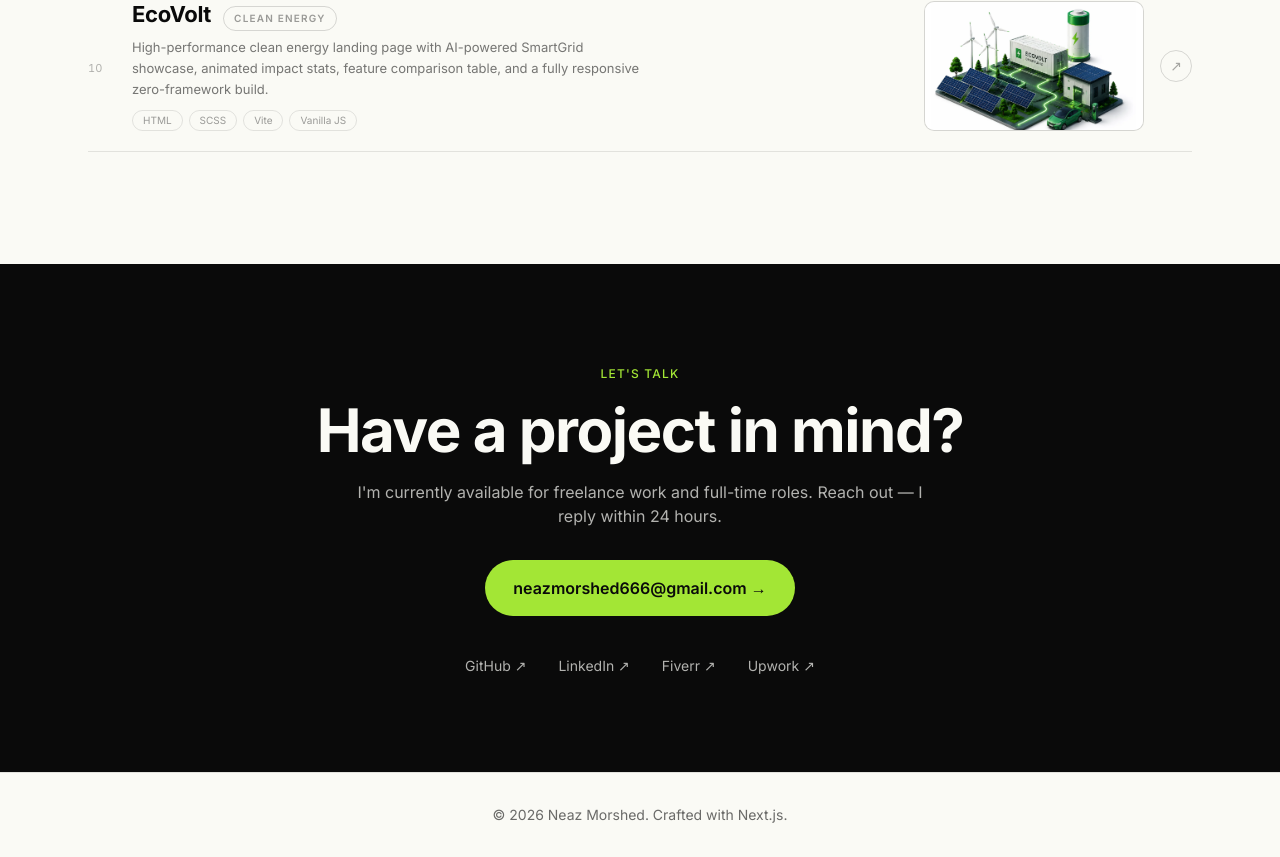
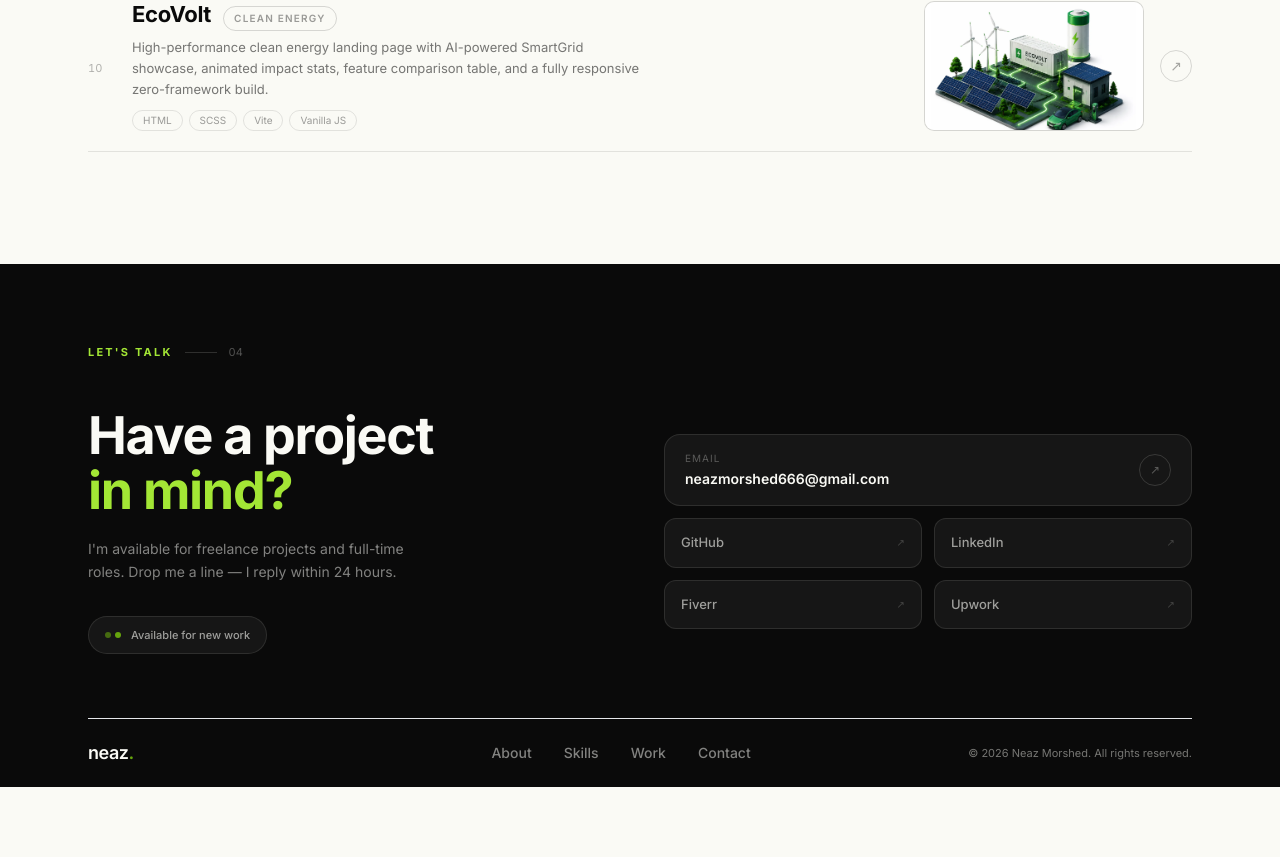
Before and after one commit to Neaz-mq/Neaz-Portfolio, a Next.js app: page / in a window 1280 px wide. Shown: the part 4774-5631 px from the top of the page. After the commit the page ends 5561 px from the top, so only its background shows below. Built offline with nearby package versions, Linux system fonts and the light colour scheme.

Commit message:
update footer

```diff
--- a/app/page.tsx
+++ b/app/page.tsx
@@ -4,6 +4,7 @@ import About from "@/components/About";
 import Skills from "@/components/Skills";
 import Projects from "@/components/Projects";
 import Contact from "@/components/Contact";
+import Footer from "@/components/Footer";
 
 export default function Page() {
   return (
@@ -14,9 +15,7 @@ export default function Page() {
       <Skills />
       <Projects />
       <Contact />
-      <footer className="border-t border-ink/10 py-8 text-center text-sm text-ink/60">
-        © {new Date().getFullYear()} Neaz Morshed. Crafted with Next.js.
-      </footer>
+      <Footer />
     </main>
   );
 }
--- a/components/Contact.tsx
+++ b/components/Contact.tsx
@@ -1,41 +1,87 @@
 export default function Contact() {
-  const links = [
+  const socials = [
     { label: "GitHub", href: "https://github.com/Neaz-mq" },
     { label: "LinkedIn", href: "https://linkedin.com/in/neaz-morshed" },
     { label: "Fiverr", href: "https://fiverr.com/neaztech" },
     { label: "Upwork", href: "https://upwork.com/neazmorshed" },
   ];
+
   return (
     <section id="contact" className="relative overflow-hidden bg-ink text-ivory">
+      {/* Dot grid */}
       <div className="dot-grid absolute inset-0 opacity-10" aria-hidden />
-      <div className="relative mx-auto max-w-6xl px-6 py-24 text-center">
-        <span className="text-xs font-medium uppercase tracking-widest text-limeglow">Let&apos;s talk</span>
-        <h2 className="mt-4 text-4xl md:text-6xl font-bold tracking-tight">
-          Have a project in mind?
+
+      {/* Top ambient glow */}
+      <div className="absolute top-0 left-1/2 -translate-x-1/2 w-[500px] h-[200px] bg-limeglow/8 blur-[100px] rounded-full pointer-events-none" />
+
+      <div className="relative mx-auto max-w-6xl px-6 pt-20 pb-16">
+
+        {/* Label row */}
+        <div className="flex items-center gap-3 mb-12">
+          <span className="text-[11px] font-bold uppercase tracking-[0.2em] text-limeglow">Let&apos;s talk</span>
+          <div className="w-8 h-px bg-ivory/15" />
+          <span className="text-[11px] text-ivory/30 tabular-nums">04</span>
+        </div>
+
+        <div className="grid md:grid-cols-2 gap-12 items-center">
+
+          {/* Left */}
+          <div>
+            <h2 className="text-[40px] md:text-[52px] font-bold tracking-tight leading-[1.05] mb-5">
+              Have a project<br />
+              <span className="text-limeglow">in mind?</span>
             </h2>
-        <p className="mt-5 mx-auto max-w-xl text-ivory/70">
-          I&apos;m currently available for freelance work and full-time roles. Reach out — I reply within 24 hours.
+            <p className="text-ivory/50 text-[14px] leading-relaxed max-w-xs mb-8">
+              I&apos;m available for freelance projects and full-time roles.
+              Drop me a line — I reply within 24 hours.
             </p>
+
+            {/* Availability badge */}
+            <div className="inline-flex items-center gap-2.5 rounded-full border border-ivory/10 bg-ivory/5 px-4 py-2.5">
+              <span className="flex gap-1">
+                <span className="w-1.5 h-1.5 rounded-full bg-lime animate-pulse" />
+                <span className="w-1.5 h-1.5 rounded-full bg-lime" />
+              </span>
+              <span className="text-[11px] font-medium text-ivory/60">Available for new work</span>
+            </div>
+          </div>
+
+          {/* Right — cards */}
+          <div className="flex flex-col gap-3">
+            {/* Email */}
             <a
               href="mailto:neazmorshed666@gmail.com"
-          className="mt-8 inline-flex items-center gap-2 rounded-full bg-limeglow px-7 py-4 text-base font-semibold text-ink hover:bg-ivory transition-colors"
+              className="group flex items-center justify-between gap-4 rounded-2xl border border-ivory/10 bg-ivory/5 hover:bg-ivory/8 hover:border-limeglow/30 px-5 py-4 transition-all duration-200"
             >
-          neazmorshed666@gmail.com →
+              <div>
+                <p className="text-[10px] uppercase tracking-widest text-ivory/30 mb-0.5">Email</p>
+                <p className="text-[14px] font-semibold text-ivory group-hover:text-limeglow transition-colors">
+                  neazmorshed666@gmail.com
+                </p>
+              </div>
+              <div className="w-8 h-8 rounded-full border border-ivory/15 flex items-center justify-center text-ivory/30 group-hover:bg-limeglow group-hover:text-ink group-hover:border-transparent transition-all duration-200 flex-shrink-0 text-xs">
+                ↗
+              </div>
             </a>
-        <ul className="mt-10 flex flex-wrap justify-center gap-x-8 gap-y-3 text-sm">
-          {links.map((l) => (
-            <li key={l.href}>
+
+            {/* Socials 2×2 */}
+            <div className="grid grid-cols-2 gap-3">
+              {socials.map((s) => (
                 <a
-                className="text-ivory/70 hover:text-limeglow transition-colors"
-                href={l.href}
+                  key={s.href}
+                  href={s.href}
                   target="_blank"
                   rel="noopener noreferrer"
+                  className="group flex items-center justify-between rounded-xl border border-ivory/10 bg-ivory/5 hover:bg-ivory/8 hover:border-limeglow/25 px-4 py-3.5 transition-all duration-200"
                 >
-                {l.label} ↗
+                  <span className="text-[13px] font-medium text-ivory/60 group-hover:text-ivory transition-colors">{s.label}</span>
+                  <span className="text-[10px] text-ivory/20 group-hover:text-limeglow transition-colors">↗</span>
                 </a>
-            </li>
               ))}
-        </ul>
+            </div>
+          </div>
+
+        </div>
       </div>
     </section>
   );
--- /dev/null
+++ b/components/Footer.tsx
@@ -0,0 +1,51 @@
+export default function Footer() {
+  const year = new Date().getFullYear();
+
+  const navLinks = [
+    { href: "#about", label: "About" },
+    { href: "#skills", label: "Skills" },
+    { href: "#work", label: "Work" },
+    { href: "#contact", label: "Contact" },
+  ];
+
+  return (
+    <footer className="bg-ink text-ivory">
+      <div className="mx-auto max-w-6xl px-6">
+        <div className="border-t border-ivory/8" />
+      </div>
+
+      <div className="relative mx-auto flex max-w-6xl items-center justify-between px-6 py-4">
+
+        {/* Logo */}
+        <a href="#top" className="font-semibold tracking-tight text-lg text-ivory">
+          neaz<span className="text-lime">.</span>
+        </a>
+
+        {/* Links */}
+        <ul className="hidden gap-8 text-sm font-medium md:flex">
+          {navLinks.map((l) => (
+            <li key={l.href}>
+              <a href={l.href} className="text-ivory/50 hover:text-ivory transition-colors">
+                {l.label}
+              </a>
+            </li>
+          ))}
+        </ul>
+
+        {/* Ghost "Hire me" — invisible, keeps links perfectly centered */}
+        <div className="hidden md:flex items-center rounded-full px-4 py-2 text-sm font-medium opacity-0 pointer-events-none select-none">
+          Hire me
+        </div>
+
+        {/* Copyright — absolutely on the right, doesn't affect layout */}
+        <p className="hidden md:block absolute right-6 text-[11px] text-ivory/45 whitespace-nowrap">
+          © {year} Neaz Morshed. All rights reserved.
+        </p>
+
+        {/* Mobile */}
+        <p className="md:hidden text-[11px] text-ivory/25">© {year}</p>
+
+      </div>
+    </footer>
+  );
+}
```
Lines whose indentation alone changed are shown as unchanged.
